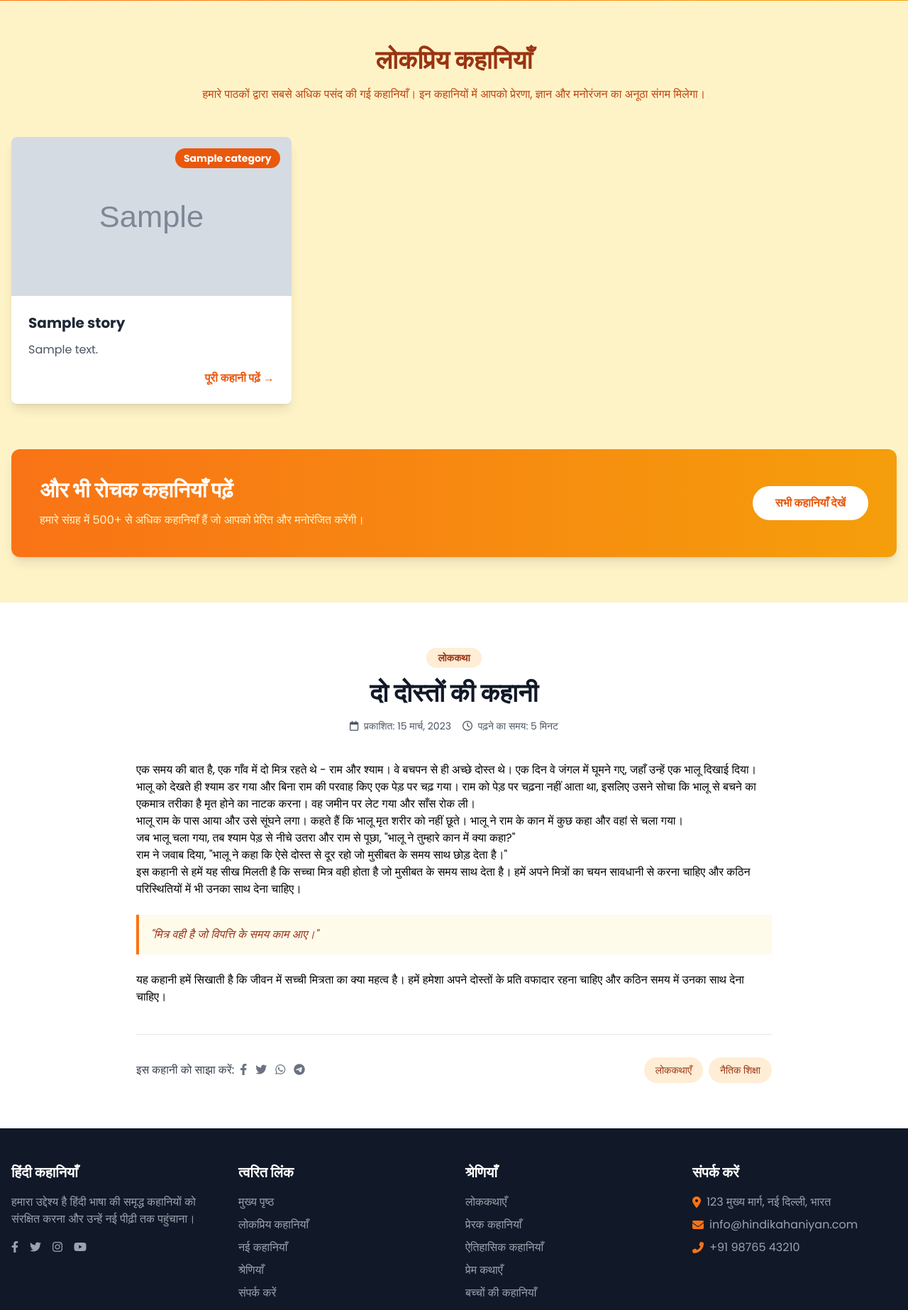
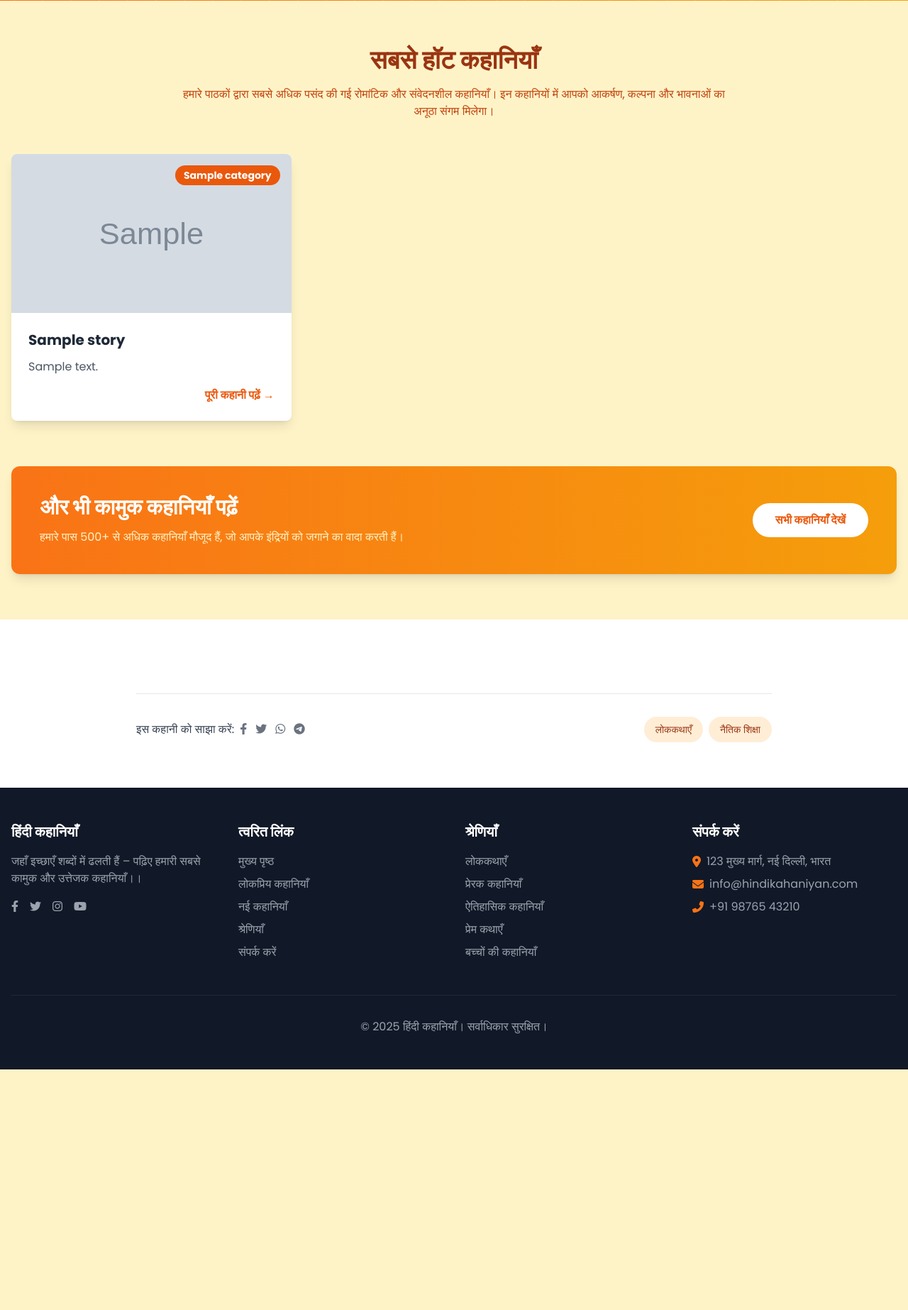
Before and after one commit to soloprinjay/Kam_Vasna, a Django app: template templates/home.html in a window 1280 px wide. Shown: the part 729-2575 px from the top of the page at 71% size. After the commit the page ends 2236 px from the top, so only its background shows below. Run offline with Django 5.2, Linux system fonts and the light colour scheme; the template is opened without the code that fills it: most values are stand-ins (such as "Sample title", 1, 10 or a date in 2020); grey boxes marked "Sample" are stand-in pictures; some libraries are stand-ins or nearby versions.

Commit message:
-Changed_title_words -Created_contact_post_method

```diff
--- a/apps/blog/views.py
+++ b/apps/blog/views.py
@@ -7,6 +7,11 @@ from django.http import Http404
 
 
 class HomeView(View):
+    def get(self, request):
+        stories = Post.objects.order_by('?')[:3]
+        return render(request, 'home.html', {'stories': stories})
+
+class StoriesView(View):
     def get(self, request):
         stories = Post.objects.all()
         return render(request, 'stories.html', {'stories': stories})
--- a/apps/dashboard/models.py
+++ b/apps/dashboard/models.py
@@ -4,6 +4,7 @@ from django.db import models
 # Create your models here.
 
 class Contact(models.Model):
+    name = models.CharField(max_length=100)
     email = models.EmailField()
     subject = models.CharField(max_length=255)
     message = models.TextField()
--- a/apps/dashboard/urls.py
+++ b/apps/dashboard/urls.py
@@ -1,6 +1,8 @@
 from django.urls import path
 from .views import  ContactView
 from apps.blog.views import HomeView, StoriesView
+
+app_name = 'dashboard'
 
 urlpatterns = [
     path('',HomeView.as_view(),name='home'),
--- a/core/settings/base.py
+++ b/core/settings/base.py
@@ -108,6 +108,11 @@ USE_TZ = True
 # https://docs.djangoproject.com/en/5.1/howto/static-files/
 
 STATIC_URL = '/static/'
+
+STATICFILES_DIRS = [
+    BASE_DIR / "static"
+]
+
 STATIC_ROOT = os.path.join(BASE_DIR, 'staticfiles')
 
 # Default primary key field type
--- a/templates/footer.html
+++ b/templates/footer.html
@@ -5,7 +5,7 @@
             <!-- About -->
             <div>
                 <h3 class="text-xl font-bold mb-4">हिंदी कहानियाँ</h3>
-                <p class="text-gray-400 mb-4">हमारा उद्देश्य है हिंदी भाषा की समृद्ध कहानियों को संरक्षित करना और उन्हें नई पीढ़ी तक पहुंचाना।</p>
+                <p class="text-gray-400 mb-4">जहाँ इच्छाएँ शब्दों में ढलती हैं – पढ़िए हमारी सबसे कामुक और उत्तेजक कहानियाँ।।</p>
                 <div class="flex space-x-4">
                     <a href="#" class="text-gray-400 hover:text-white transition duration-300">
                         <i class="fab fa-facebook-f"></i>
--- a/templates/header.html
+++ b/templates/header.html
@@ -1,3 +1,5 @@
+{% load static %}
+
 <!DOCTYPE html>
 <html lang="hi">
 <head>
@@ -23,9 +25,9 @@
 
                 <!-- Desktop Navigation -->
                 <nav class="hidden md:flex space-x-8">
-                    <a href="{% url 'home' %}" class="hover:text-orange-200 transition duration-300">मुख्य पृष्ठ</a>
-                    <a href="{% url 'stories' %}" class="hover:text-orange-200 transition duration-300">लोकप्रिय कहानियाँ</a>
-                    <a href="{% url 'contact' %}" class="hover:text-orange-200 transition duration-300">संपर्क करें</a>
+                    <a href="{% url 'dashboard:home' %}" class="hover:text-orange-200 transition duration-300">मुख्य पृष्ठ</a>
+                    <a href="{% url 'dashboard:stories' %}" class="hover:text-orange-200 transition duration-300">लोकप्रिय कहानियाँ</a>
+                    <a href="{% url 'dashboard:contact' %}" class="hover:text-orange-200 transition duration-300">संपर्क करें</a>
                 </nav>
 
                 <!-- Mobile Toggle Button -->
@@ -37,31 +39,31 @@
             <!-- Mobile Navigation -->
             <div id="mobile-menu" class="md:hidden hidden pb-4">
                 <nav class="flex flex-col space-y-4">
-                    <a href="{% url 'home' %}" class="hover:text-orange-200 transition duration-300">मुख्य पृष्ठ</a>
-                    <a href="{% url 'stories' %}" class="hover:text-orange-200 transition duration-300">लोकप्रिय कहानियाँ</a>
-                    <a href="{% url 'contact' %}" class="hover:text-orange-200 transition duration-300">संपर्क करें</a>
+                    <a href="{% url 'dashboard:home' %}" class="hover:text-orange-200 transition duration-300">मुख्य पृष्ठ</a>
+                    <a href="{% url 'dashboard:stories' %}" class="hover:text-orange-200 transition duration-300">लोकप्रिय कहानियाँ</a>
+                    <a href="{% url 'dashboard:contact' %}" class="hover:text-orange-200 transition duration-300">संपर्क करें</a>
                 </nav>
             </div>
         </div>
     </header>
 
-    <script>
-        // Toggle mobile menu
-        const mobileMenuButton = document.getElementById('mobile-menu-button');
-        const mobileMenu = document.getElementById('mobile-menu');
-
-        mobileMenuButton.addEventListener('click', () => {
-            mobileMenu.classList.toggle('hidden');
-            // Change icon based on menu state
-            const icon = mobileMenuButton.querySelector('i');
-            if (mobileMenu.classList.contains('hidden')) {
-                icon.classList.remove('fa-times');
-                icon.classList.add('fa-bars');
-            } else {
-                icon.classList.remove('fa-bars');
-                icon.classList.add('fa-times');
-            }
-        });
-    </script>
+<!--    <script>-->
+<!--        // Toggle mobile menu-->
+<!--        const mobileMenuButton = document.getElementById('mobile-menu-button');-->
+<!--        const mobileMenu = document.getElementById('mobile-menu');-->
+<!--        -->
+<!--        mobileMenuButton.addEventListener('click', () => {-->
+<!--            mobileMenu.classList.toggle('hidden');-->
+<!--            // Change icon based on menu state-->
+<!--            const icon = mobileMenuButton.querySelector('i');-->
+<!--            if (mobileMenu.classList.contains('hidden')) {-->
+<!--                icon.classList.remove('fa-times');-->
+<!--                icon.classList.add('fa-bars');-->
+<!--            } else {-->
+<!--                icon.classList.remove('fa-bars');-->
+<!--                icon.classList.add('fa-times');-->
+<!--            }-->
+<!--        });-->
+<!--    </script>-->
 </body>
 </html>
--- a/templates/home.html
+++ b/templates/home.html
@@ -21,10 +21,10 @@
             <!-- Text Content -->
             <div class="md:w-1/2 text-center md:text-left mb-10 md:mb-0">
                 <h1 class="text-4xl md:text-5xl lg:text-6xl font-bold leading-tight mb-6">
-                    कहानियों की अनोखी दुनिया में आपका स्वागत है
+                    सेक्स कहानियों की अनोखी दुनिया में आपका स्वागत है
                 </h1>
                 <p class="text-lg md:text-xl mb-8 text-amber-100">
-                    हमारे संग्रह से सर्वश्रेष्ठ हिंदी कहानियों का आनंद लें। प्रेरणादायक, मनोरंजक और ज्ञानवर्धक कहानियों का खजाना यहाँ आपका इंतज़ार कर रहा है।
+                    हमारे संग्रह से सबसे रोचक और उत्तेजक हिंदी कहानियों का आनंद लें। संवेदनाओं को जगाने वाली, कल्पनाओं को उड़ान देने वाली कहानियों का खजाना आपका इंतज़ार कर रहा है।
                 </p>
                 <div class="flex flex-col sm:flex-row justify-center md:justify-start space-y-4 sm:space-y-0 sm:space-x-4">
                     <a href="#" class="bg-white text-orange-600 hover:bg-orange-100 font-bold py-3 px-8 rounded-full transition duration-300 text-center">
@@ -59,8 +59,8 @@
 <div class="container mx-auto px-4">
     <!-- Section Header -->
     <div class="text-center mb-12">
-        <h2 class="text-3xl md:text-4xl font-bold text-orange-800 mb-4">लोकप्रिय कहानियाँ</h2>
-        <p class="text-orange-700 max-w-3xl mx-auto">हमारे पाठकों द्वारा सबसे अधिक पसंद की गई कहानियाँ। इन कहानियों में आपको प्रेरणा, ज्ञान और मनोरंजन का अनूठा संगम मिलेगा।</p>
+        <h2 class="text-3xl md:text-4xl font-bold text-orange-800 mb-4">सबसे हॉट कहानियाँ</h2>
+        <p class="text-orange-700 max-w-3xl mx-auto">हमारे पाठकों द्वारा सबसे अधिक पसंद की गई रोमांटिक और संवेदनशील कहानियाँ। इन कहानियों में आपको आकर्षण, कल्पना और भावनाओं का अनूठा संगम मिलेगा।</p>
     </div>
 
     <!-- Stories Grid -->
@@ -91,10 +91,10 @@
         <div class="bg-gradient-to-r from-orange-500 to-amber-500 rounded-xl p-8 md:p-10 shadow-lg">
             <div class="flex flex-col md:flex-row items-center justify-between">
                 <div class="mb-6 md:mb-0 md:mr-8">
-                    <h3 class="text-2xl md:text-3xl font-bold text-white mb-3">और भी रोचक कहानियाँ पढ़ें</h3>
-                    <p class="text-amber-100">हमारे संग्रह में 500+ से अधिक कहानियाँ हैं जो आपको प्रेरित और मनोरंजित करेंगी।</p>
+                    <h3 class="text-2xl md:text-3xl font-bold text-white mb-3">और भी कामुक कहानियाँ पढ़ें</h3>
+                    <p class="text-amber-100">हमारे पास 500+ से अधिक कहानियाँ मौजूद हैं, जो आपके इंद्रियों को जगाने का वादा करती हैं।</p>
                 </div>
-                <a href="{% url 'stories' %}" class="bg-white text-orange-600 hover:bg-orange-100 font-bold py-3 px-8 rounded-full transition duration-300 text-center whitespace-nowrap">
+                <a href="{% url 'dashboard:stories' %}" class="bg-white text-orange-600 hover:bg-orange-100 font-bold py-3 px-8 rounded-full transition duration-300 text-center whitespace-nowrap">
                     सभी कहानियाँ देखें
                 </a>
             </div>
@@ -108,35 +108,8 @@
 <div class="container mx-auto px-4">
     <div class="max-w-4xl mx-auto">
         <!-- Story Header -->
-        <div class="text-center mb-10">
-            <span class="inline-block bg-orange-100 text-orange-800 rounded-full px-4 py-1 text-sm font-semibold mb-4">लोककथा</span>
-            <h2 class="text-3xl md:text-4xl font-bold text-gray-900 mb-4">दो दोस्तों की कहानी</h2>
-            <div class="flex items-center justify-center text-gray-600 text-sm">
-                <span class="mr-4"><i class="far fa-calendar mr-1"></i> प्रकाशित: 15 मार्च, 2023</span>
-                <span><i class="far fa-clock mr-1"></i> पढ़ने का समय: 5 मिनट</span>
-            </div>
-        </div>
 
         <!-- Story Content -->
-        <div class="prose prose-lg max-w-none">
-            <p>एक समय की बात है, एक गाँव में दो मित्र रहते थे - राम और श्याम। वे बचपन से ही अच्छे दोस्त थे। एक दिन वे जंगल में घूमने गए, जहाँ उन्हें एक भालू दिखाई दिया।</p>
-
-            <p>भालू को देखते ही श्याम डर गया और बिना राम की परवाह किए एक पेड़ पर चढ़ गया। राम को पेड़ पर चढ़ना नहीं आता था, इसलिए उसने सोचा कि भालू से बचने का एकमात्र तरीका है मृत होने का नाटक करना। वह जमीन पर लेट गया और साँस रोक ली।</p>
-
-            <p>भालू राम के पास आया और उसे सूंघने लगा। कहते हैं कि भालू मृत शरीर को नहीं छूते। भालू ने राम के कान में कुछ कहा और वहां से चला गया।</p>
-
-            <p>जब भालू चला गया, तब श्याम पेड़ से नीचे उतरा और राम से पूछा, "भालू ने तुम्हारे कान में क्या कहा?"</p>
-
-            <p>राम ने जवाब दिया, "भालू ने कहा कि ऐसे दोस्त से दूर रहो जो मुसीबत के समय साथ छोड़ देता है।"</p>
-
-            <p>इस कहानी से हमें यह सीख मिलती है कि सच्चा मित्र वही होता है जो मुसीबत के समय साथ देता है। हमें अपने मित्रों का चयन सावधानी से करना चाहिए और कठिन परिस्थितियों में भी उनका साथ देना चाहिए।</p>
-
-            <div class="bg-amber-50 border-l-4 border-orange-500 p-4 my-6">
-                <p class="italic text-orange-800">"मित्र वही है जो विपत्ति के समय काम आए।"</p>
-            </div>
-
-            <p>यह कहानी हमें सिखाती है कि जीवन में सच्ची मित्रता का क्या महत्व है। हमें हमेशा अपने दोस्तों के प्रति वफादार रहना चाहिए और कठिन समय में उनका साथ देना चाहिए।</p>
-        </div>
 
         <!-- Story Footer -->
         <div class="mt-10 pt-8 border-t border-gray-200">
--- a/templates/story_detail.html
+++ b/templates/story_detail.html
@@ -4,7 +4,7 @@
 
     <section class="max-w-4xl mx-auto px-4 py-12">
         <div class="bg-white shadow-lg rounded-2xl overflow-hidden">
-            <img src="{{ story.image.url }}" alt="{{ story.title }}" class="w-full h-64 object-cover">
+            <img src="{{ story.image.url }}" alt="{{ story.title }}" class="w-full h-100 object-cover">
             <div class="p-8">
                 <span class="inline-block bg-orange-600 text-white text-sm font-semibold px-3 py-1 rounded-full mb-4">{{ story.category }}</span>
                 <h1 class="text-3xl font-bold text-orange-800 mb-4">{{ story.title }}</h1>
```
Also changed, not shown: apps/dashboard/views.py (+22 -0 lines), static/js/contact.js (added, +49 -0 lines), templates/contact_us.html (+8 -3 lines).
